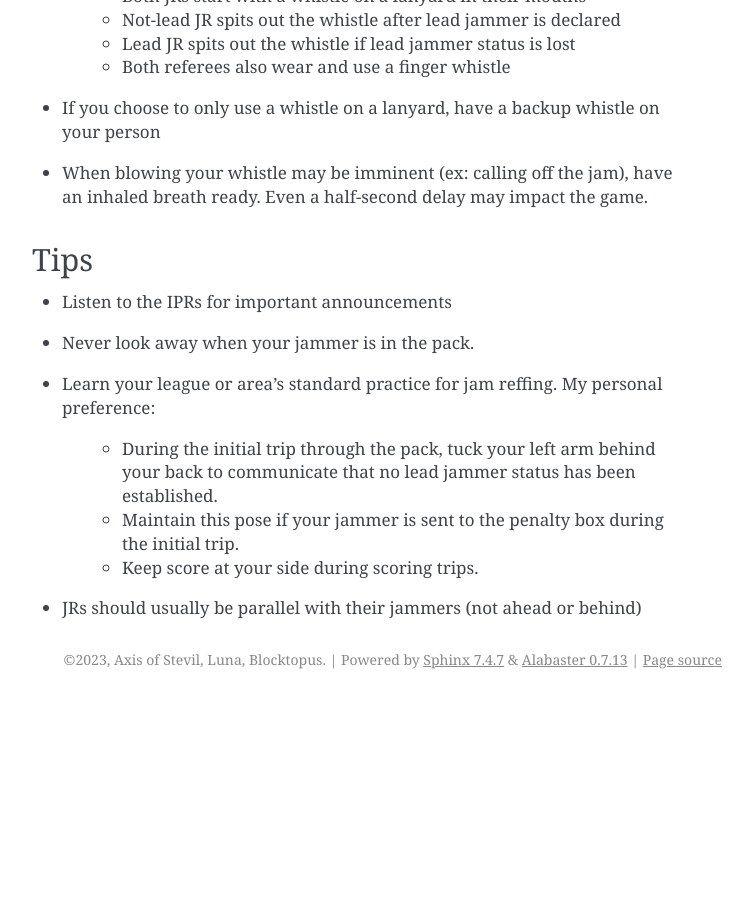
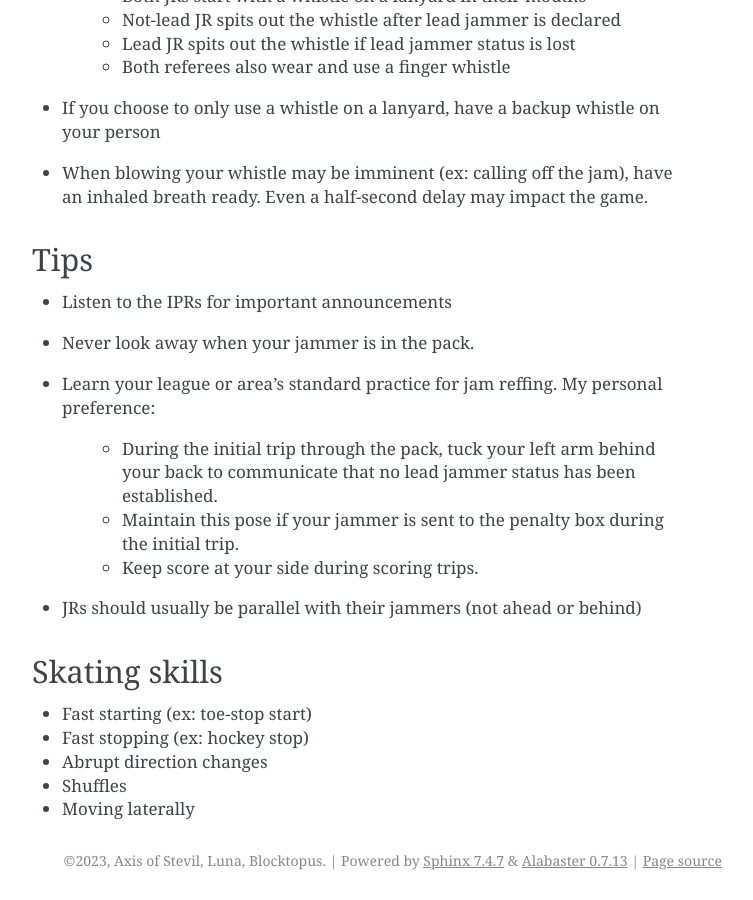
Before and after one commit to mrogaski/zenref, a Sphinx documentation site: the page built from docs/source/jammer_referees.rst, in a window 1280 px wide and 900 px high, scrolled down 2879 px. Shown: the whole window, without its empty margins (388-1141 px from the left). Built offline with Sphinx 7.4.7, drawn with Linux system fonts in a browser that asks for light colours; before the commit the page ends 3578 px from its top, so only the background shows below that.

```diff
--- a/docs/source/jammer_referees.rst
+++ b/docs/source/jammer_referees.rst
@@ -116,3 +116,13 @@
    - Keep score at your side during scoring trips.
 
 - JRs should usually be parallel with their jammers (not ahead or behind)
+
+
+Skating skills
+--------------
+
+- Fast starting (ex: toe-stop start)
+- Fast stopping (ex: hockey stop)
+- Abrupt direction changes
+- Shuffles
+- Moving laterally
```
Also changed, not shown: docs/source/inside_pack_referees.rst (+8 -0 lines), docs/source/outside_pack_referees.rst (+7 -0 lines).
